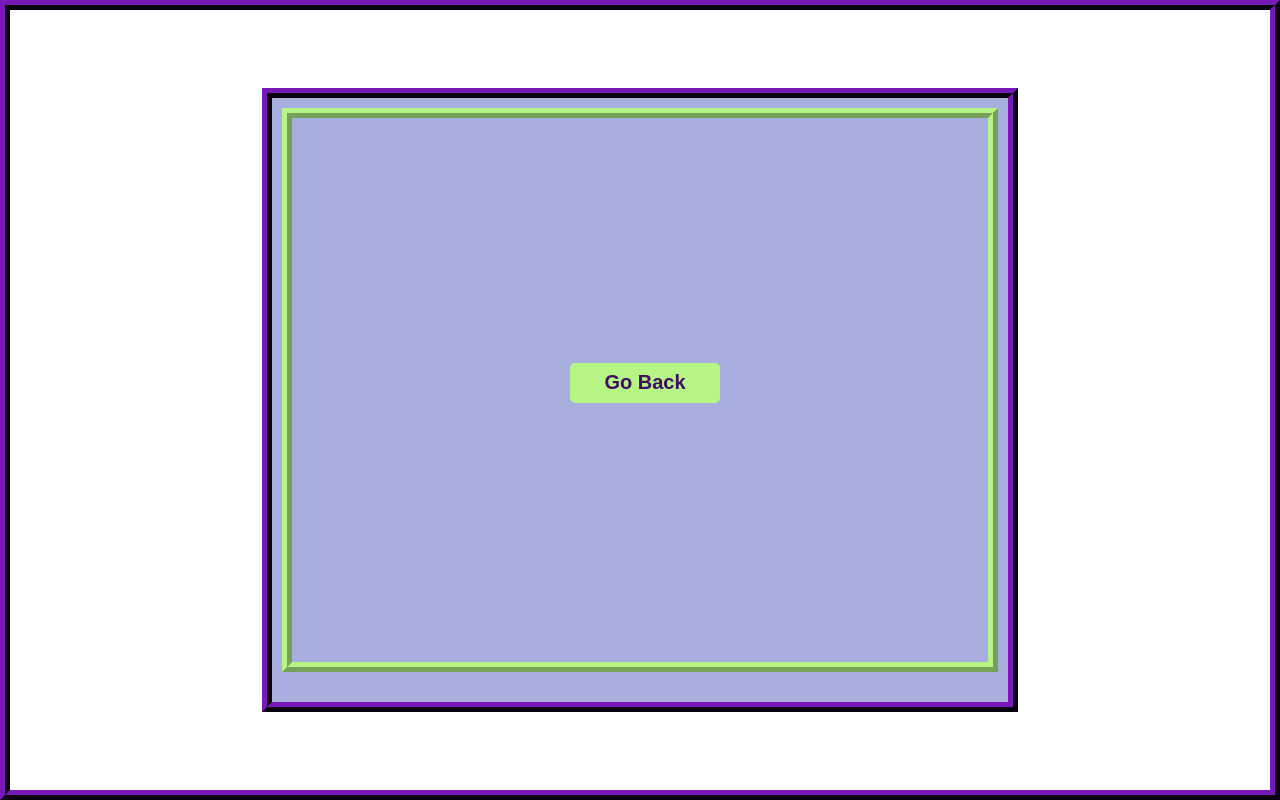
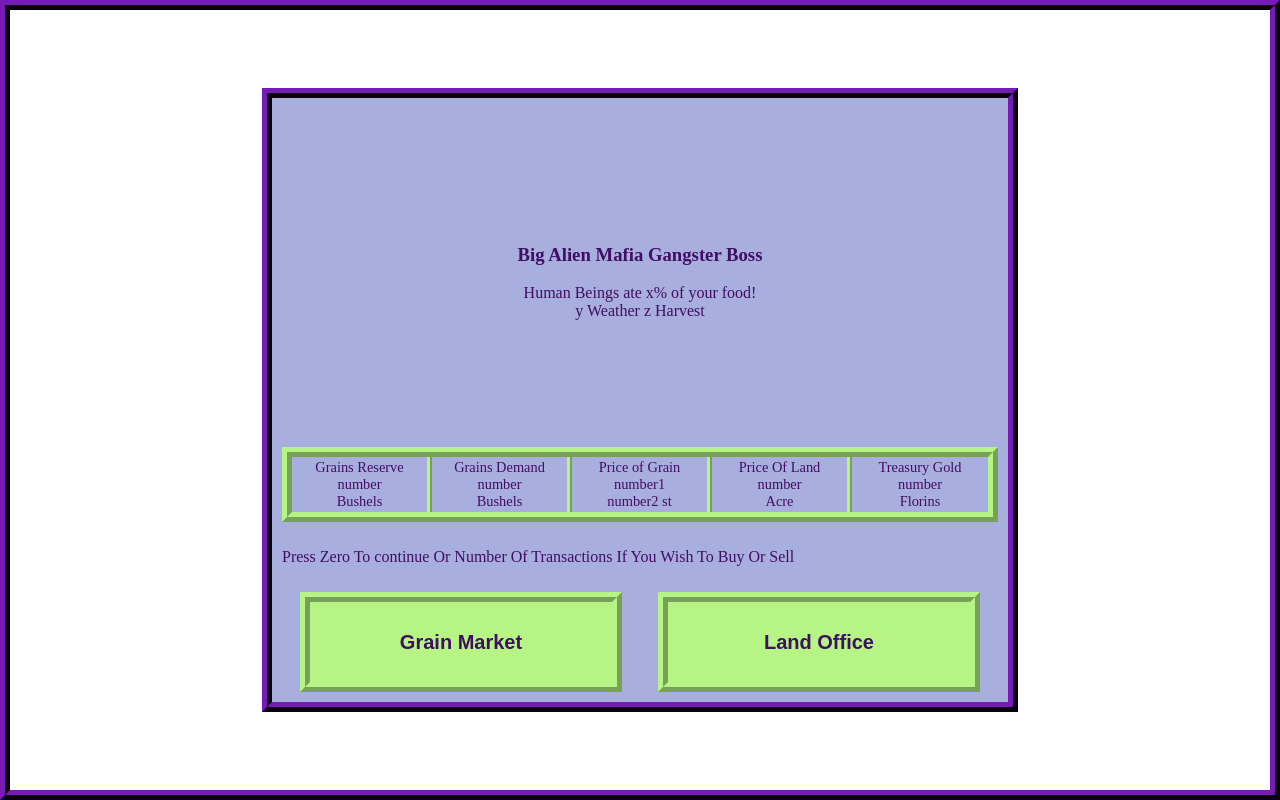
Before and after one commit to Black-Lotus98/CIS483-583-game, a React (Create React App) app: page / in a window 1280 px wide. Both pictures are taken after a click on the button "Start". Built offline with nearby package versions, Linux system fonts and the light colour scheme.

Commit message:
Created Main Menu

```diff
--- a/src/components/gameScreen/GameScreen.js
+++ b/src/components/gameScreen/GameScreen.js
@@ -2,6 +2,8 @@ import React, { useState } from 'react'
 import './gameScreen.css'
 import IntroPage from './introPage/IntroPage'
 import TestPage from './testPage/TestPage';
+import MainMenu from './mainMenu/MainMenu';
+
 
 const GameScreen = (props) => {
     const [currentScreen, setCurrentScreen] = useState('intro');
@@ -14,13 +16,21 @@ const GameScreen = (props) => {
         setCurrentScreen('intro');
     }
 
+    const changeToMainMenu = () => {
+        setCurrentScreen('mainPage');
+    }
+
+
     let renderedScreen;
     switch (currentScreen) {
         case 'test':
             renderedScreen = <TestPage changeToIntroPage={changeToIntroPage} />;
             break;
+        case 'mainPage':
+            renderedScreen = <MainMenu changeToTestPage={changeToTestPage}  />;
+            break;
         default:
-            renderedScreen = <IntroPage onChangeToTestPage={changeToTestPage} />;
+            renderedScreen = <IntroPage changeToMainMenu={changeToMainMenu} />;
 
     }
     return (
--- a/src/components/gameScreen/introPage/IntroPage.js
+++ b/src/components/gameScreen/introPage/IntroPage.js
@@ -20,7 +20,7 @@ const IntroPage = (props) => {
                     <p>React JS</p>
                 </div>
                 <div className='col-3'>
-                    <button className='Start-btn' onClick={props.onChangeToTestPage} >Start</button>
+                    <button className='Start-btn' onClick={props.changeToMainMenu} >Start</button>
                 </div>
 
             </div>
--- /dev/null
+++ b/src/components/gameScreen/mainMenu/MainMenu.js
@@ -0,0 +1,67 @@
+import React, { Fragment } from "react";
+import "./mainMenu.css";
+
+const MainMenu = (props) => {
+  return (
+    <Fragment>
+      <div className="report">
+        {/* todo: Figure out x, y, z */}
+        <h3>Big Alien Mafia Gangster Boss</h3>
+        <span>Human Beings ate x% of your food!</span>
+        <span>y Weather z Harvest</span>
+      </div>
+      <div className="stats">
+        {/* todo: numbers must be defined */}
+        <div className="grains d-stats-flex">
+          <span>Grains Reserve</span>
+          <span>number</span>
+          <span>Bushels</span>
+        </div>
+        <div className="grain-demand d-stats-flex">
+          <span>Grains Demand</span>
+          <span>number</span>
+          <span>Bushels</span>
+        </div>
+        <div className="grain-price d-stats-flex">
+          <span>Price of Grain</span>
+          <span>number1</span>
+          <span>number2 st</span>
+        </div>
+        <div className="land-price d-stats-flex">
+          <span>Price Of Land</span>
+          <span>number</span>
+          <span>Acre</span>
+        </div>
+        <div className="treasury-gold d-stats-flex">
+          <span>Treasury Gold</span>
+          <span>number</span>
+          <span>Florins</span>
+        </div>
+      </div>
+      <div className="instructions">
+        <p>
+          Press Zero To continue Or Number Of Transactions If You Wish To Buy Or
+          Sell
+        </p>
+      </div>
+      <div className="options">
+        <div className="option-1">
+          <button className="option-btn" onClick={props.onChangeToGrains}>
+            Grain Market
+          </button>
+        </div>
+        <div className="option-2">
+          <button className="option-btn" onClick={props.onChangeToRealEstate}>
+            Land Office
+          </button>
+        </div>
+      </div>
+
+      {/*  <div className="MainMenuScreen">
+            <button className='Start-btn' onClick={props.changeToTestPage} >Start</button>
+        </div> */}
+    </Fragment>
+  );
+};
+
+export default MainMenu;
--- /dev/null
+++ b/src/components/gameScreen/mainMenu/mainMenu.css
@@ -0,0 +1,106 @@
+/* .report{
+
+} */
+
+.report {
+  grid-area: 1 / 1 / 2 / 5;
+  display: flex;
+  flex-direction: column;
+  justify-content: center;
+  align-items: center;
+  width: 100%;
+  height: 100%;
+  padding: 2px;
+}
+.stats {
+  grid-area: 2/1/3/5;
+  display: flex;
+  flex-direction: row;
+  justify-content: center;
+  align-items: center;
+  width: 100%;
+  height: 100%;
+  border: ridge 1rem #b6f486;
+}
+.d-stats-flex {
+  display: flex;
+  flex-direction: column;
+  justify-content: center;
+  align-items: center;
+  width: 100%;
+  height: 100%;
+  padding: 2px;
+  font-size: 90%;
+}
+.grains {
+  order: 1;
+  border-right: ridge .5rem #b6f486;
+}
+.grain-demand {
+  order: 2;
+  border-right: ridge .5rem #b6f486;
+}
+.grain-price {
+  order: 3;
+  border-right: ridge .5rem #b6f486;
+}
+.land-price {
+  order: 4;
+  border-right: ridge .5rem #b6f486;
+}
+.treasury-gold {
+  order: 5;
+}
+
+
+.instructions {
+  grid-area: 3 / 1 / 4 / 5;
+}
+
+.options {
+  grid-area: 4 / 1 / 5 / 5;
+  display: flex;
+  flex-direction: row;
+  justify-content: center;
+  align-items: center;
+  width: 100%;
+  height: 100%;
+}
+.option-1 {
+  flex: 1;
+  font-size: 2rem;
+  display: flex;
+  flex-direction: row;
+  justify-content: center;
+  align-items: center;
+}
+
+.option-2 {
+  flex: 1;
+  font-size: 2rem;
+  display: flex;
+  flex-direction: row;
+  justify-content: center;
+  align-items: center;
+}
+
+.option-btn {
+  width: 90%;
+  height: 10rem;
+  font-size: 2rem;
+  font-weight: bold;
+  background-color: #b6f486;
+  color: #400e63;
+  border: none;
+  cursor: pointer;
+  border: 10px ridge #b6f486;
+
+  transition: 0.5s all ease-in-out;
+}
+
+.option-btn:hover {
+  background-color: #400e63;
+  color: #b6f486;
+  transform: scale(1.1);
+  border: 10px ridge #400e63;
+}
```
Also changed, not shown: src/components/gameScreen/grains/Grains.js (added, +35 -0 lines), src/components/gameScreen/realEstate/RealEstate.js (added, +35 -0 lines), src/components/gameScreen/grains/grains.css (added), src/components/gameScreen/realEstate/realEstate.css (added), 1 other file (tests, documents, lock files or other folders).
